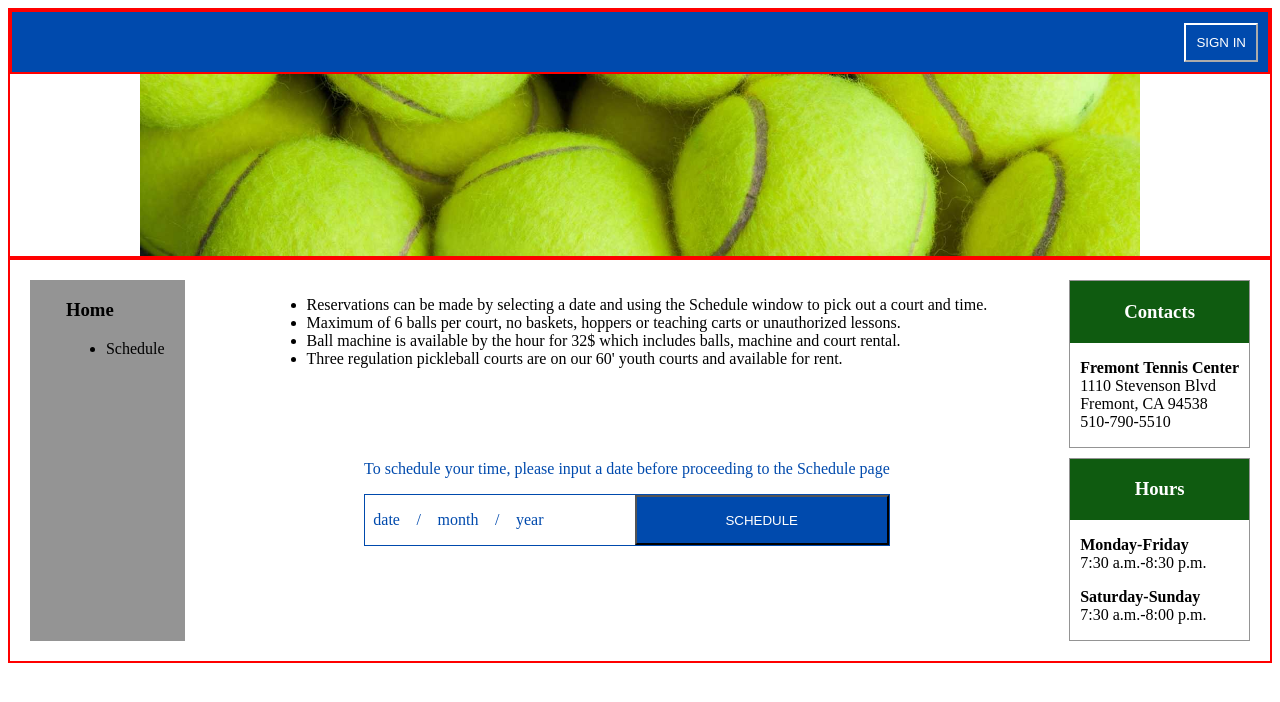
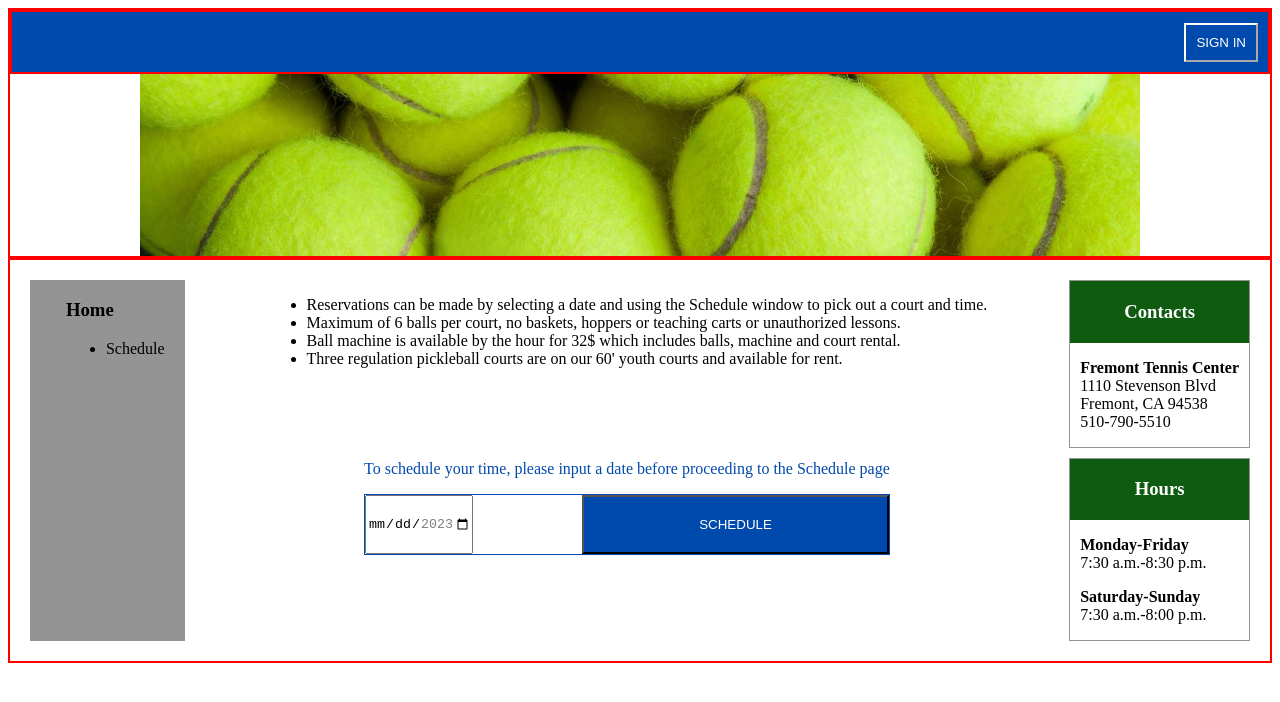
Before and after one commit to Kuramarik/kuramarik.github.io, a plain HTML site: page index.html in a window 1280 px wide. Drawn offline with Linux system fonts and the light colour scheme.

Commit message:
Basic calendar functions now operational

```diff
--- a/index.html
+++ b/index.html
@@ -60,24 +60,31 @@
                 <p>To schedule your time, please input a date
                      before proceeding to the Schedule page
                 </p>
-                <div style="display:flex;
-                border:1px solid #004AAD">
+                <form action="plan/schedule.html" style="display:flex; border:1px solid #004AAD;">
                     <div style="display:flex;
-                    justify-content: space-around;
+                    justify-content: space-between;
                     flex-grow:1;">
-                        <p>date</p><p>/</p>
-                        <p>month</p><p>/</p>
-                        <p>year</p>
+                        <input type="date" id="date" name="date">
+                        <script>
+                            const date=document.getElementById("date")
+                            const d = new Date();
+                            const min = d.toISOString().split("T")[0]
+                            date.min = min;
+                            var max = d;
+                            max.setDate(d.getDate() + 30)
+                            date.max = max.toISOString().split("T")[0]
+                            console.log(date.min, date.max)
+                        </script>
                     </div>
-                    <div style="display:flex; flex-grow:1;"></div>
-                    <button id="schedulenav" onclick="location.href='plan/schedule.html'" type="button" style="display:flex;
+                    <input id="schedulenav" type="submit" style="display:flex;
                     flex-grow:2;
                     align-items:center;
                     justify-content:center;
                     background-color:#004AAD;
-                    color:#FFFFFF">
-                        SCHEDULE</button>
-                </div>
+                    color:#FFFFFF;
+                    padding-top: 20px;
+                    padding-bottom:20px;" value="SCHEDULE">
+                </form>
             </div>
         </div>
         <div class="contours">
```
